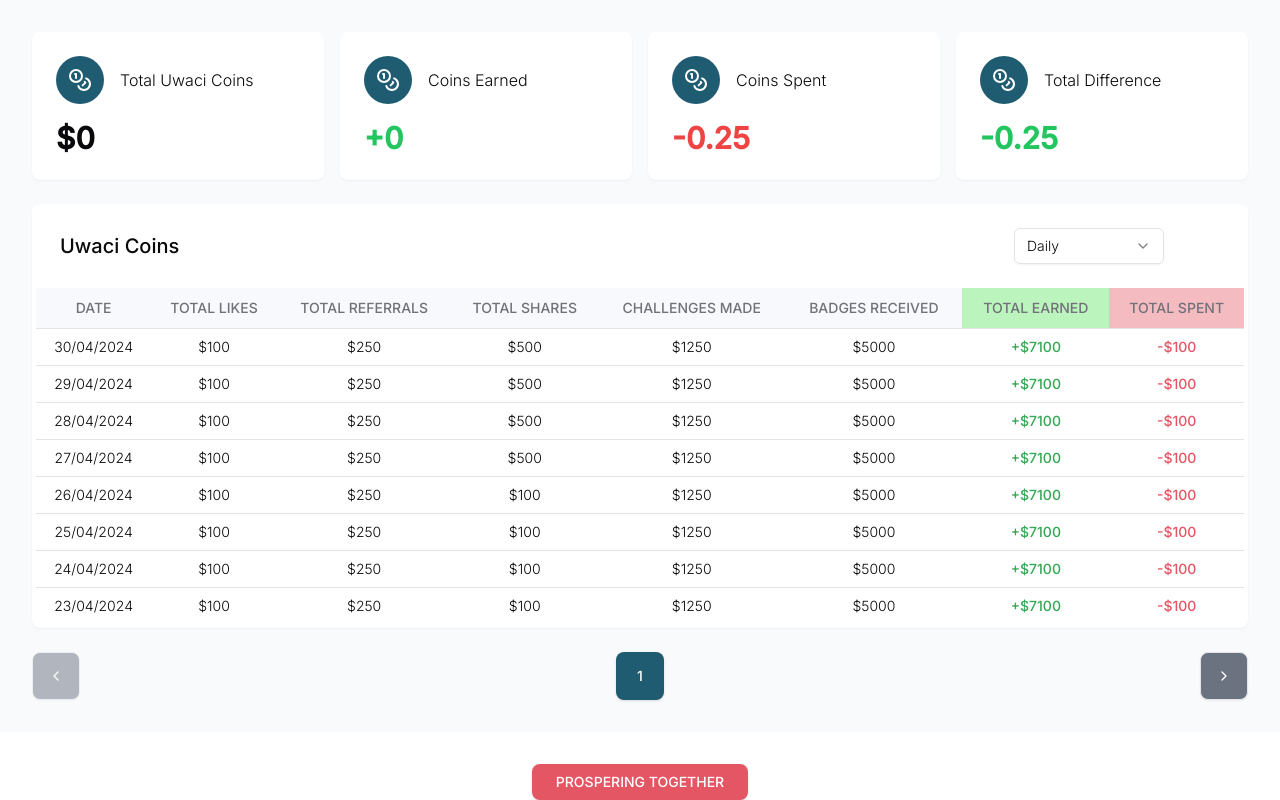
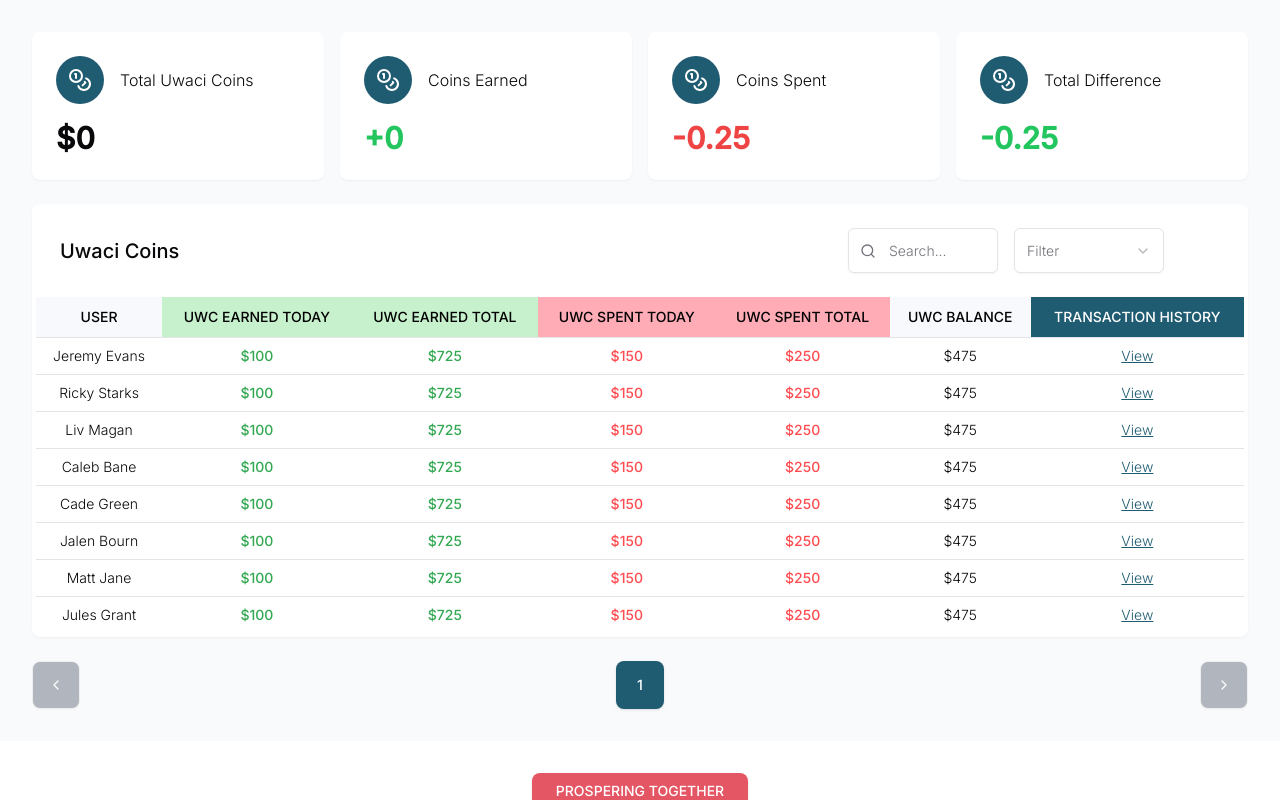
Before and after one commit to megatransactFront/challenz_dashboard, a Next.js app: page /dashboard/coins in a window 1280 px wide. Built offline with nearby package versions, Linux system fonts and the light colour scheme; no server answers; the database is empty.

Commit message:
update ui coin table

```diff
--- a/src/app/dashboard/coins/page.tsx
+++ b/src/app/dashboard/coins/page.tsx
@@ -12,6 +12,112 @@
     process.env.NEXT_PUBLIC_SUPABASE_URL!,
     process.env.NEXT_PUBLIC_SUPABASE_ANON_KEY!
 );
+const usersTransactions = [
+    {
+        name: "Jeremy Evans",
+        uwcEarnedToday: 100,
+        uwcEarnedTotal: 725,
+        uwcSpentToday: 150,
+        uwcSpentTotal: 250,
+        uwcBalance: 475,
+        transactions: [
+            { date: "24 Mar 2020", partnerShop: "Apple Store", uwcSpent: 50 },
+            { date: "18 Mar 2020", partnerShop: "Spotify", uwcSpent: 50 },
+            { date: "12 Mar 2020", partnerShop: "JetStar", uwcSpent: 50 }
+        ]
+    },
+    {
+        name: "Ricky Starks",
+        uwcEarnedToday: 100,
+        uwcEarnedTotal: 725,
+        uwcSpentToday: 150,
+        uwcSpentTotal: 250,
+        uwcBalance: 475,
+        transactions: [
+            { date: "22 Mar 2020", partnerShop: "PB Tech", uwcSpent: 50 },
+            { date: "19 Mar 2020", partnerShop: "Mecca Beauty", uwcSpent: 50 },
+            { date: "10 Mar 2020", partnerShop: "Apple Music", uwcSpent: 50 }
+        ]
+    },
+    {
+        name: "Liv Magan",
+        uwcEarnedToday: 100,
+        uwcEarnedTotal: 725,
+        uwcSpentToday: 150,
+        uwcSpentTotal: 250,
+        uwcBalance: 475,
+        transactions: [
+            { date: "21 Mar 2020", partnerShop: "Farmers", uwcSpent: 50 },
+            { date: "17 Mar 2020", partnerShop: "Warehouse Stationary", uwcSpent: 50 },
+            { date: "11 Mar 2020", partnerShop: "Air New Zealand", uwcSpent: 50 }
+        ]
+    },
+    {
+        name: "Caleb Bane",
+        uwcEarnedToday: 100,
+        uwcEarnedTotal: 725,
+        uwcSpentToday: 150,
+        uwcSpentTotal: 250,
+        uwcBalance: 475,
+        transactions: [
+            { date: "23 Mar 2020", partnerShop: "Apple Store", uwcSpent: 50 },
+            { date: "20 Mar 2020", partnerShop: "Spotify", uwcSpent: 50 },
+            { date: "13 Mar 2020", partnerShop: "JetStar", uwcSpent: 50 }
+        ]
+    },
+    {
+        name: "Cade Green",
+        uwcEarnedToday: 100,
+        uwcEarnedTotal: 725,
+        uwcSpentToday: 150,
+        uwcSpentTotal: 250,
+        uwcBalance: 475,
+        transactions: [
+            { date: "24 Mar 2020", partnerShop: "Boadertown", uwcSpent: 50 },
+            { date: "19 Mar 2020", partnerShop: "PB Tech", uwcSpent: 50 },
+            { date: "14 Mar 2020", partnerShop: "Farmers", uwcSpent: 50 }
+        ]
+    },
+    {
+        name: "Jalen Bourn",
+        uwcEarnedToday: 100,
+        uwcEarnedTotal: 725,
+        uwcSpentToday: 150,
+        uwcSpentTotal: 250,
+        uwcBalance: 475,
+        transactions: [
+            { date: "22 Mar 2020", partnerShop: "Apple Music", uwcSpent: 50 },
+            { date: "18 Mar 2020", partnerShop: "Mecca Beauty", uwcSpent: 50 },
+            { date: "16 Mar 2020", partnerShop: "Spotify", uwcSpent: 50 }
+        ]
+    },
+    {
+        name: "Matt Jane",
+        uwcEarnedToday: 100,
+        uwcEarnedTotal: 725,
+        uwcSpentToday: 150,
+        uwcSpentTotal: 250,
+        uwcBalance: 475,
+        transactions: [
+            { date: "25 Mar 2020", partnerShop: "JetStar", uwcSpent: 50 },
+            { date: "20 Mar 2020", partnerShop: "Apple Store", uwcSpent: 50 },
+            { date: "15 Mar 2020", partnerShop: "PB Tech", uwcSpent: 50 }
+        ]
+    },
+    {
+        name: "Jules Grant",
+        uwcEarnedToday: 100,
+        uwcEarnedTotal: 725,
+        uwcSpentToday: 150,
+        uwcSpentTotal: 250,
+        uwcBalance: 475,
+        transactions: [
+            { date: "23 Mar 2020", partnerShop: "Warehouse Stationary", uwcSpent: 50 },
+            { date: "18 Mar 2020", partnerShop: "Boadertown", uwcSpent: 50 },
+            { date: "12 Mar 2020", partnerShop: "Apple Music", uwcSpent: 50 }
+        ]
+    }
+];
 export default function CoinsPage() {
     // State management
     const [coinData, setCoinData] = useState<CoinData | null>(null);
@@ -115,7 +221,7 @@
         <div className="space-y-6">
             {/* Stat Cards */}
             <CoinsMetrics metrics={coinData?.metrics} />
-            <CoinTransactionTable transactions={coinData?.transactions} />
+            <CoinTransactionTable transactions={usersTransactions} />
         </div>
     );
 }
--- a/src/app/dashboard/components/coins/CoinTransactionTable.tsx
+++ b/src/app/dashboard/components/coins/CoinTransactionTable.tsx
@@ -10,17 +10,18 @@
 } from "@/components/ui/table";
 import { CoinTransaction } from '@/app/types/coins';
 import { Button } from '@/components/ui/button';
-import { ChevronLeft, ChevronRight } from 'lucide-react';
+import { ChevronLeft, ChevronRight, Search } from 'lucide-react';
 import { Select, SelectContent, SelectGroup, SelectItem, SelectTrigger, SelectValue } from '@/components/ui/select';
+import { Input } from '@/components/ui/input';
 
 interface CoinTransactionTableProps {
     transactions: CoinTransaction[];
 }
 
-export function CoinTransactionTable({ transactions }: CoinTransactionTableProps) {
+export function CoinTransactionTable({ transactions }: { transactions: any }) {
     const [currentPage, setCurrentPage] = useState(1);
     const itemsPerPage = 8;
-    const [timeframe, setTimeFrame] = useState('daily');
+    const [timeframe, setTimeFrame] = useState('');
     const handleTimeFrameChange = (value: string) => {
         setTimeFrame(value);
         console.log(`Fetching data for ${value} timeframe`);
@@ -35,9 +36,18 @@
             <div className="bg-white p-1 pt-6 rounded-lg shadow-sm">
                 <div className="flex ml-6 mr-20 justify-between items-center mb-6">
                     <h2 className="text-xl font-medium">Uwaci Coins</h2>
+                    <div className='flex justify-between gap-4'>
+                        <div className="relative w-[150px]">
+                            <Search className="absolute left-3 top-1/2 -translate-y-1/2 text-muted-foreground h-4 w-4" />
+                            <Input
+                                type="search"
+                                placeholder="Search..."
+                                className="pl-10 min-h-[45px]"
+                            />
+                        </div>
                         <Select onValueChange={handleTimeFrameChange} defaultValue={timeframe}>
-                        <SelectTrigger className="w-[150px]" >
-                            <SelectValue placeholder="Select a fruit" />
+                            <SelectTrigger className="w-[150px] min-h-[45px]" >
+                                <SelectValue placeholder="Filter" />
                             </SelectTrigger>
                             <SelectContent>
                                 <SelectGroup>
@@ -49,33 +59,32 @@
                             </SelectContent>
                         </Select>
                     </div>
+                </div>
 
                 <Table>
-                    <TableHeader>
+                    <TableHeader >
                         <TableRow>
-                            <TableHead className="bg-[#F7F9FC] text-center">DATE</TableHead>
-                            <TableHead className="bg-[#F7F9FC] text-center">TOTAL LIKES</TableHead>
-                            <TableHead className="bg-[#F7F9FC] text-center">TOTAL REFERRALS</TableHead>
-                            <TableHead className="bg-[#F7F9FC] text-center">TOTAL SHARES</TableHead>
-                            <TableHead className="bg-[#F7F9FC] text-center">CHALLENGES MADE</TableHead>
-                            <TableHead className="bg-[#F7F9FC] text-center">BADGES RECEIVED</TableHead>
-                            <TableHead className="bg-[#56E45866] text-center">TOTAL EARNED</TableHead>
-                            <TableHead className="bg-[#E4566466] text-center">TOTAL SPENT</TableHead>
+                            <TableHead className="bg-[#F7F9FC] text-center text-black">USER</TableHead>
+                            <TableHead className="bg-[#C6F1CC] text-center text-black">UWC EARNED TODAY</TableHead>
+                            <TableHead className="bg-[#C6F1CC] text-center text-black">UWC EARNED TOTAL</TableHead>
+                            <TableHead className="bg-[#FFACB7] text-center text-black">UWC SPENT TODAY</TableHead>
+                            <TableHead className="bg-[#FFACB7] text-center text-black">UWC SPENT TOTAL</TableHead>
+                            <TableHead className="bg-[#F7F9FC] text-center text-black">UWC BALANCE</TableHead>
+                            <TableHead className="bg-[#1F5C71] text-center text-white">TRANSACTION HISTORY</TableHead>
                         </TableRow>
                     </TableHeader>
                     <TableBody>
                         {transactions
                             .slice((currentPage - 1) * itemsPerPage, currentPage * itemsPerPage)
-                            .map((transaction, index) => (
+                            .map((transaction: any, index: any) => (
                                 <TableRow key={index}>
-                                    <TableCell className="text-center">{transaction.date}</TableCell>
-                                    <TableCell className="text-center">${transaction.totalLikes}</TableCell>
-                                    <TableCell className="text-center">${transaction.totalReferrals}</TableCell>
-                                    <TableCell className="text-center">${transaction.totalShares}</TableCell>
-                                    <TableCell className="text-center">${transaction.challengesMade}</TableCell>
-                                    <TableCell className="text-center">${transaction.badgesReceived}</TableCell>
-                                    <TableCell className="text-center text-[#34A853] font-medium">+${transaction.totalEarned}</TableCell>
-                                    <TableCell className="text-center text-[#E45664] font-medium">-${transaction.totalSpent}</TableCell>
+                                    <TableCell className="text-center">{transaction.name}</TableCell>
+                                    <TableCell className="text-center text-[#34A853] font-medium">${transaction.uwcEarnedToday}</TableCell>
+                                    <TableCell className="text-center text-[#34A853] font-medium">${transaction.uwcEarnedTotal}</TableCell>
+                                    <TableCell className="text-center text-[#FF4C51] font-medium">${transaction.uwcSpentToday}</TableCell>
+                                    <TableCell className="text-center text-[#FF4C51] font-medium">${transaction.uwcSpentTotal}</TableCell>
+                                    <TableCell className="text-center">${transaction.uwcBalance}</TableCell>
+                                    <TableCell className="text-center text-[#1F5C71] underline">View</TableCell>
                                 </TableRow>
                             ))}
                     </TableBody>
```
Lines whose indentation alone changed are shown as unchanged.
